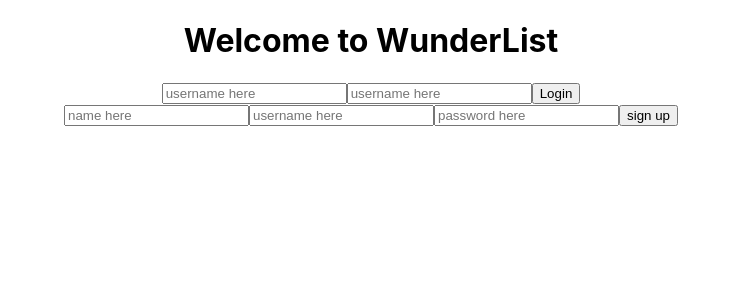
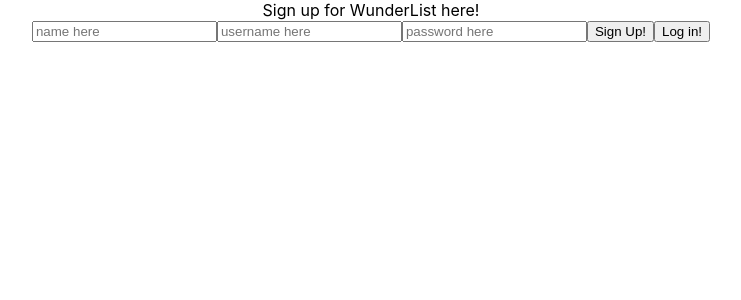
Before and after one commit to shawnpatel96/front-end-1, a React (Create React App) app in the folder my-app/: page / in a window 1280 px wide. Shown: the top 300 px of the page, without its empty margins (269-1010 px from the left). Built offline with nearby package versions, Linux system fonts and the light colour scheme.

Commit message:
converted to actions, added some routing, sign up and sign in

```diff
--- a/my-app/package.json
+++ b/my-app/package.json
@@ -13,7 +13,8 @@
     "react-router-dom": "^5.1.2",
     "react-scripts": "^3.4.0",
     "redux": "^4.0.5",
-    "redux-thunk": "^2.3.0"
+    "redux-thunk": "^2.3.0",
+    "styled-components": "^5.0.1"
   },
   "scripts": {
     "start": "react-scripts start",
--- a/my-app/src/App.js
+++ b/my-app/src/App.js
@@ -1,8 +1,8 @@
 import React,{ useState } from 'react';
 
 import Form from './components/Form';
-import Page from "./components/Page"
-
+import HomePage from "./components/HomePage"
+import Signup from "./components/SignUp"
 import Login from "./components/Login"
 import PrivateRoute from "./components/PrivateRoute"
 import { BrowserRouter as Router, Route, Link, Switch } from "react-router-dom";
@@ -11,16 +11,15 @@
 
   return (
     <Router>
-    <div className="App">
-      <Switch>
+      <div className="App">
+        <Switch>
 
-    <PrivateRoute exact path ="/form" component ={Page}/>
-    <Route exact path="/" component={Login} />
-    <Route component={Login}/>
+            <PrivateRoute exact path ="/form" component ={HomePage}/>
+            <Route exact path="/" component={Signup} />
+            <Route exact path ="/login" component={Login}/>
 
-
-      </Switch>
-    </div>
+        </Switch>
+     </div>
     </Router>
   );
 }
--- a/my-app/src/components/FormTwo.js
+++ b/my-app/src/components/FormTwo.js
@@ -18,7 +18,7 @@
     const [newTask, setNewTask] = useState({
         description: '',
         frequency:'',
-        day:null
+
 
 
     })
@@ -69,17 +69,10 @@
             name="frequency"
             value={newTask.frequency}
             onChange={handleChanges}
-            placeholder="add a task"
+            placeholder="How Often?"
 
             />
-               <input
-            type="text"
-            name="day"
-            value={newTask.day}
-            onChange={handleChanges}
-            placeholder="add a day"
 
-            />
 
 
             <button type="submit">ADD_TASK</button>
--- a/my-app/src/components/Page.js
+++ b/my-app/src/components/HomePage.js
@@ -1,13 +1,14 @@
-import React, { useState, useEffect, useReducer } from "react";
-// import axios from "axios";
-// import axiosWithAuth from '../utils/axiosWithAuth'
+import React, { useReducer } from "react";
+
 import FormTwo from "./FormTwo"
 import List from "./List"
-import AddList from "../components/AddList"
+import AddList from "./AddList"
 import { reducer, initialState } from '../reducer/reducer';
+
+
 const HomePage = ()=>{
 
-    const [formList, setFormList]= useState([]);
+
     const [state, dispatch]= useReducer(reducer, initialState);
 
     return(
--- a/my-app/src/components/Login.js
+++ b/my-app/src/components/Login.js
@@ -5,27 +5,13 @@
 
 
 const Login =(props) =>{
+
 const [login, setLogin] = useState(
         {
           username: '',
           password: ''
         }
 );
-const [signup, setSignup]=useState(
-  {
-    name:"",
-    username: '',
-    password: ''
-  }
-)
-
-const handleSignup = e =>{
-  setSignup({
-    ...signup,
-    [e.target.name] : e.target.value
-  })
-  // console.log(signup)
-}
 
 const handleLogin = e => {
     setLogin({
@@ -34,49 +20,32 @@
     });
     // console.log(login);
 };
-const handleSubmitSignUp=e=>{
-  e.preventDefault();
-  axios
-  .post ('https://wunderlistbuildweek.herokuapp.com/api/auth/register', signup)
-  .then(res=>{
-    console.log(res)
-  })
-  .catch(err=>console.log(err))
-}
+
 const handleSubmit = e => {
     e.preventDefault();
     axios
-      .post('https://wunderlistbuildweek.herokuapp.com/api/auth/login	', login)   ////////////////////////////////////////// Change
+      .post('https://wunderlistbuildweek.herokuapp.com/api/auth/login	', login)
 
       .then(res => {
         console.log('this is response from login post',res);
         localStorage.setItem('token', res.data.token);
-        props.history.push('/form');                           ///////////////////////////////// ADD home page endpoint route
+        props.history.push('/form');
       })
       .catch(error =>{
         console.log("this is error from login post", error)
       })
   };
   return (
-      <>
-      <h1>Welcome to WunderList</h1>                                        {/* ////////////////////// RAE's  LOGIN PAGE HERE////////////////////  */}
-      <form onSubmit={handleSubmit}>
+      <div>
 
-      <input type="text" name="username" placeholder="username here" value={login.username} onChange={handleLogin}/>
-      <input type="password" name="password" placeholder="username here" value={login.password} onChange={handleLogin}/>
-      <button> Login </button>
+          <form onSubmit={handleSubmit}>
 
-      </form>
-      <form onSubmit={handleSubmitSignUp}>
-      <input type="text" name="name" placeholder="name here"  value={signup.name} onChange={handleSignup}/>
-      <input type="text" name="username" placeholder="username here" value={signup.username} onChange={handleSignup}/>
-      <input type="text" name="password" placeholder="password here" value={signup.password} onChange={handleSignup}/>
-      <button>sign up</button>
-      </form>
+            <input type="text" name="username" placeholder="username here" value={login.username} onChange={handleLogin}/>
+            <input type="password" name="password" placeholder="username here" value={login.password} onChange={handleLogin}/>
+            <button> Login </button>
 
-
-
-      </>
+          </form>
+      </div>
   )
 
 }
--- /dev/null
+++ b/my-app/src/components/SignUp.js
@@ -0,0 +1,45 @@
+import React, {useState} from "react";
+import axios from "axios"
+import {Link} from 'react-router-dom';
+const Signup =()=>{
+    const [signup, setSignup]=useState(
+        {
+          name:"",
+          username: '',
+          password: ''
+        }
+      )
+      const handleSignup = e =>{
+        setSignup({
+          ...signup,
+          [e.target.name] : e.target.value
+        })
+        // console.log(signup)
+      }
+      const handleSubmitSignUp=e=>{
+        e.preventDefault();
+        axios
+        .post ('https://wunderlistbuildweek.herokuapp.com/api/auth/register', signup)
+        .then(res=>{
+          console.log(res)
+        })
+        .catch(err=>console.log(err))
+      }
+      return(
+          <>
+          <header>Sign up for WunderList here!</header>
+            <form onSubmit={handleSubmitSignUp}>
+                    <input type="text" name="name" placeholder="name here"  value={signup.name} onChange={handleSignup}/>
+                    <input type="text" name="username" placeholder="username here" value={signup.username} onChange={handleSignup}/>
+                    <input type="text" name="password" placeholder="password here" value={signup.password} onChange={handleSignup}/>
+                    <button>Sign Up!</button>
+                    <Link to ="/login"><button>Log in!</button></Link>
+            </form>
+
+
+          </>
+
+      )
+}
+
+export default Signup
```
Also changed, not shown: my-app/src/components/NavBar.js (added, +16 -0 lines), my-app/src/components/NavBar.jsx (added), my-app/src/reducer/reducer.js (line endings or trailing spaces), 1 other file (tests, documents, lock files or other folders).
